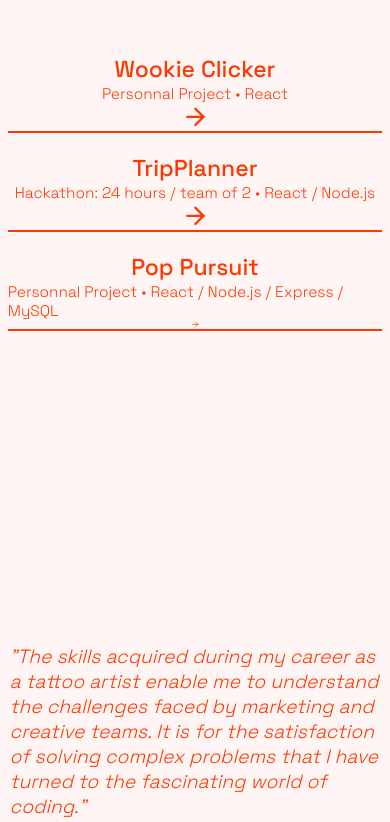
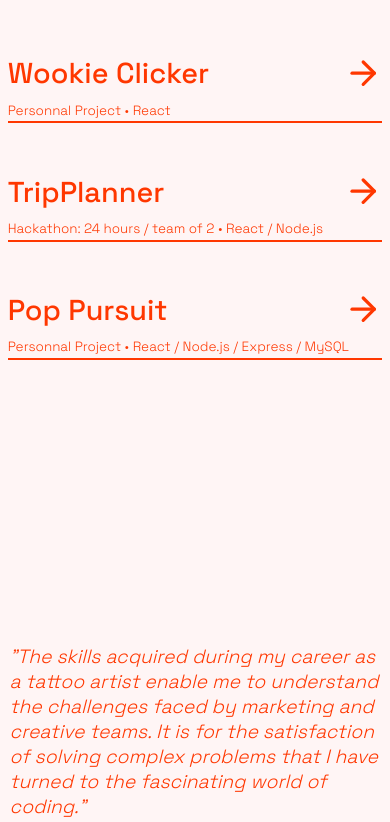
Before and after one commit to justroxanne/portfolio, a React (Vite) app: page / in a window 390 px wide. Shown: the part 1073-1895 px from the top of the page. Built offline with nearby package versions, Linux system fonts and the light colour scheme.

Commit message:
fixing css

```diff
--- a/src/pages/Work.jsx
+++ b/src/pages/Work.jsx
@@ -57,6 +57,7 @@
         {projects.map((project, index) => (
           <li key={index} className='project-detail'>
             <a
+              className='project-container'
               href={project.link}
               target='_blank'
               onMouseOver={() => {
@@ -64,8 +65,8 @@
               }}
               onMouseLeave={closeModal}
             >
-              <h2>{project.title}</h2>
-              <span>{project.description}</span>
+              <h2 className='project-title'>{project.title}</h2>
+              <span className='project-description'>{project.description}</span>
               <FiArrowRight
                 style={{ height: '2em', width: '2em' }}
                 className='arrow'
--- a/src/pages/work.scss
+++ b/src/pages/work.scss
@@ -14,16 +14,17 @@
     font-size: 1.2em;
   }
 
-  .projects h2 {
+  .project-title {
     font-weight: 500;
   }
 
   .project-detail {
     width: 100%;
+    height: fit-content;
   }
 
   .project-detail a:hover {
-    h2 {
+    .project-title {
       font-style: italic;
     }
 
@@ -34,17 +35,11 @@
     }
   }
 
-  .project-detail a {
+  .project-container {
     display: flex;
     justify-content: space-between;
     align-items: center;
     height: 5em;
-  }
-
-  a {
-    p {
-      font-weight: 200;
-    }
   }
 
   hr {
@@ -58,7 +53,7 @@
   }
 }
 
-@media (max-width: 600px) {
+@media (max-width: 800px) {
   .work {
     .projects {
       height: 100vh;
@@ -66,9 +61,11 @@
       align-items: center;
       gap: 1em;
     }
-    .projects li a {
-      flex-direction: column;
-      font-size: 0.8em;
+
+    .project-description {
+      position: absolute;
+      bottom: 0.2em;
+      font-size: 0.7em;
     }
   }
 }
```
